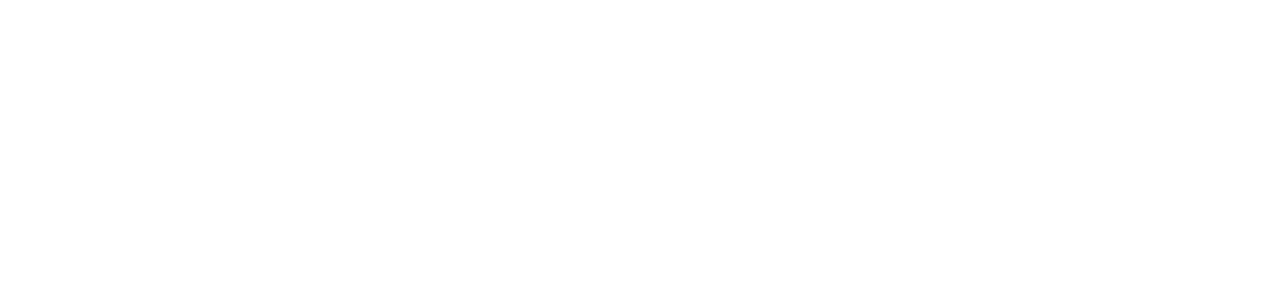
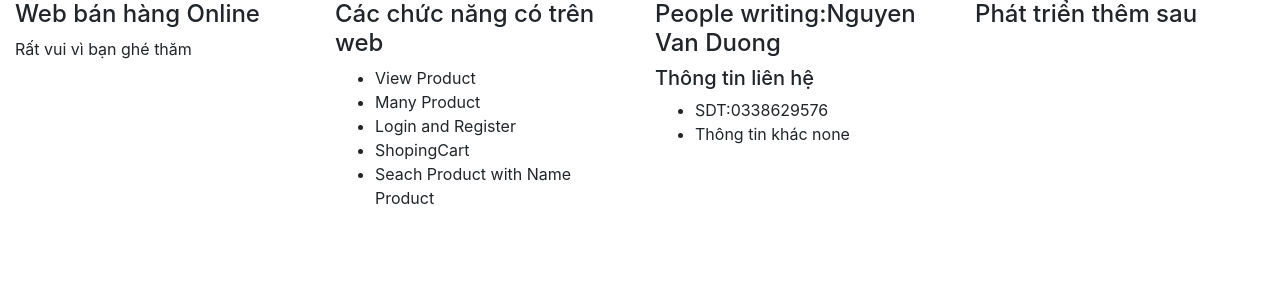
Before and after one commit to duongCute123/TMDT_BanShirt, a React (Create React App) app: page /footer in a window 1280 px wide. Before the commit this address had no page. Shown: the top 300 px of the page. Built offline with nearby package versions, Linux system fonts and the light colour scheme.

Commit message:
add slide show

```diff
--- a/public/index.html
+++ b/public/index.html
@@ -10,6 +10,10 @@
   <link rel="apple-touch-icon" href="%PUBLIC_URL%/logo192.png" />
   <link rel="stylesheet" href="https://cdn.jsdelivr.net/npm/bootstrap@4.6.2/dist/css/bootstrap.min.css">
   <script src="https://cdn.jsdelivr.net/npm/jquery@3.6.3/dist/jquery.slim.min.js"></script>
+  <link rel="stylesheet" type="text/css" charset="UTF-8"
+    href="https://cdnjs.cloudflare.com/ajax/libs/slick-carousel/1.6.0/slick.min.css" />
+  <link rel="stylesheet" type="text/css"
+    href="https://cdnjs.cloudflare.com/ajax/libs/slick-carousel/1.6.0/slick-theme.min.css" />
   <script src="https://cdn.jsdelivr.net/npm/popper.js@1.16.1/dist/umd/popper.min.js"></script>
   <script src="https://cdn.jsdelivr.net/npm/bootstrap@4.6.2/dist/js/bootstrap.bundle.min.js"></script>
   <!--
--- a/src/component/footer/footer.jsx
+++ b/src/component/footer/footer.jsx
@@ -3,11 +3,11 @@ const Footer=()=>{
         <div className="container-fluid">
             <div className="row">
                 <div className="col-sm-3">
-                    <h1>Web bán hàng Online</h1>
+                    <h4>Web bán hàng Online</h4>
                     <p>Rất vui vì bạn ghé thăm</p>
                 </div>
                 <div className="col-sm-3">
-                    <h3>Các chức năng có trên web</h3>
+                    <h4>Các chức năng có trên web</h4>
                     <ul>
                         <li>View Product</li>
                         <li>Many Product</li>
@@ -17,15 +17,15 @@ const Footer=()=>{
                     </ul>
                 </div>
                 <div className="col-sm-3">
-                    <h1>People writing:Nguyen Van Duong</h1>
-                    <h3>Thông tin liên hệ</h3>
+                    <h4>People writing:Nguyen Van Duong</h4>
+                    <h5>Thông tin liên hệ</h5>
                     <ul>
                         <li>SDT:0338629576</li>
                         <li>Thông tin khác none</li>
                     </ul>
                 </div>
                 <div className="col-sm-3">
-                    <h1>Phát triển thêm sau</h1>
+                    <h4>Phát triển thêm sau</h4>
                 </div>
             </div>
         </div>
--- a/src/component/product/listproduct.jsx
+++ b/src/component/product/listproduct.jsx
@@ -117,6 +117,13 @@ const LayVay = () => {
         </div>
     )
 }
+const SlideP=()=>{
+    return(
+        <div className="container-fluid">
+
+        </div>
+    )
+}
 const GetProduct = () => {
 
     return (
--- a/src/component/router/router.jsx
+++ b/src/component/router/router.jsx
@@ -1,5 +1,6 @@
 import { useState } from "react";
 import axios from "axios";
+import Footer from "../footer/footer";
 import Login from "../auth/login";
 import Register from "../auth/register";
 import AddProduct from "../product/addproduct";
@@ -26,6 +27,7 @@ const Routess = () => {
                     <Route path="/list" element={<HeaderIcon />} />
                     <Route path="/contact" element={<Contact/>}/>
                     <Route path="/product" element={<GetProduct/>}/>
+                    <Route path="/footer" element={<Footer/>}/>
                 </Routes>
             </BrowserRouter>
         </div>
```
Also changed, not shown: src/component/home/customer.jsx (added, +11 -0 lines).
